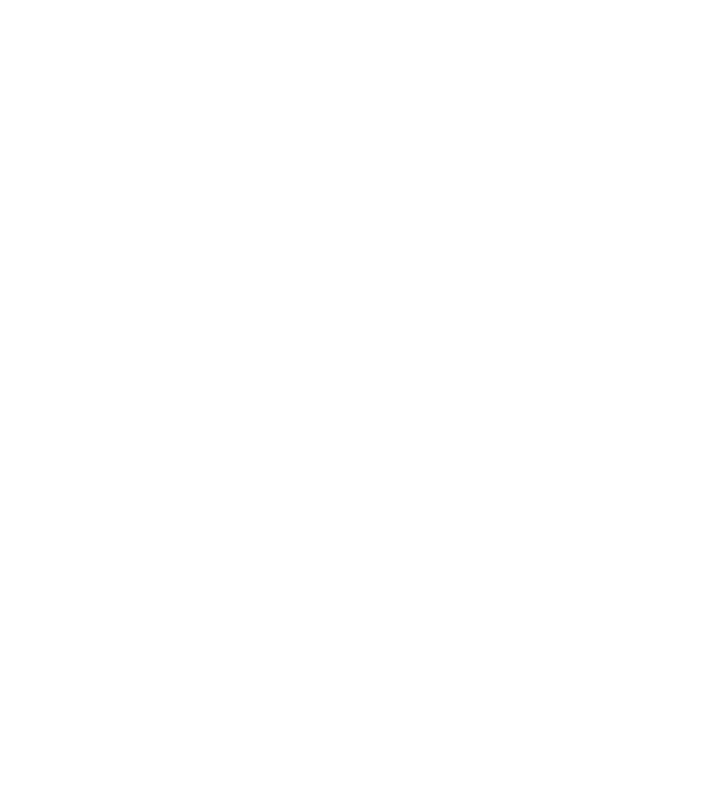
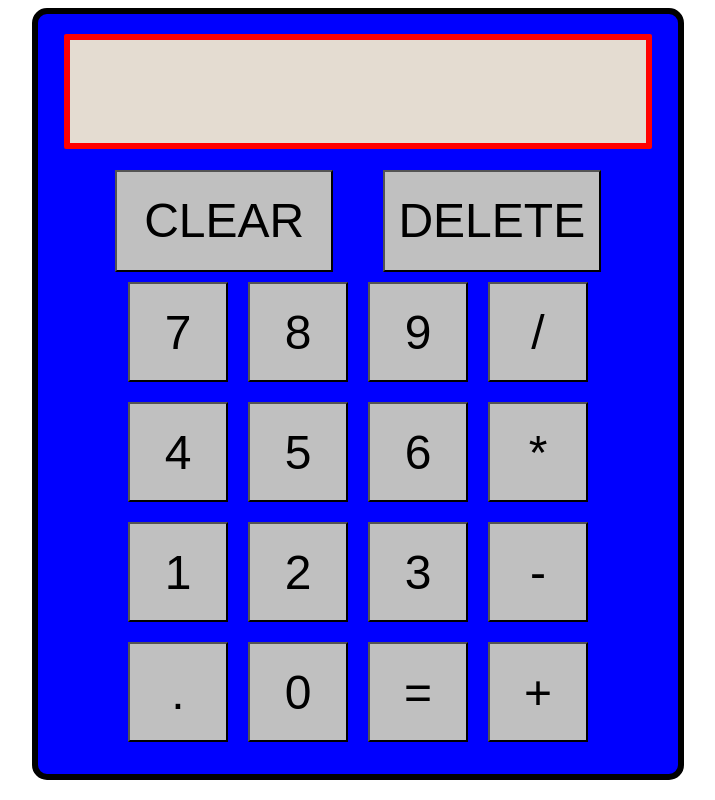
Before and after one commit to jackouni/odin-calculator, a plain HTML site: page index.html in a window 1280 px wide. Shown: the whole page, without its empty margins (282-997 px from the left). Drawn offline with Linux system fonts and the light colour scheme.

Commit message:
Added the elements for the UI for the calucaltor and some breif styling. This is just a quick layout so that I can test functionality. Will polish up and make the interface more adaptable and dynamic later.

```diff
--- a/index.html
+++ b/index.html
@@ -9,7 +9,34 @@
     <link rel="stylesheet" href="style.css">
 </head>
 <body>
+    <div id="calculator">
+        <div id="display"></div>
+        <div id="clear-delete">
+            <button id="clear-btn" class="btn"> CLEAR</button>
+            <button id="delete-btn" class="btn">DELETE</button>
+        </div>
+        <div id="btns-container">
+            <button class="btn">7</button>
+            <button class="btn">8</button>
+            <button class="btn">9</button>
+            <button class="btn">/</button>
+            <button class="btn">4</button>
+            <button class="btn">5</button>
+            <button class="btn">6</button>
+            <button class="btn">*</button>
+            <button class="btn">1</button>
+            <button class="btn">2</button>
+            <button class="btn">3</button>
+            <button class="btn">-</button>
+            <button class="btn">.</button>
+            <button class="btn">0</button>
+            <button class="btn">=</button>
+            <button class="btn">+</button>
+        </div>
 
+
+
+    </div>
 
 </body>
 </html>
--- a/style.css
+++ b/style.css
@@ -0,0 +1,60 @@
+body {
+    display: flex;
+    flex-direction: column;
+    align-items: center;
+}
+#calculator {
+    display: flex;
+    flex-direction: column;
+    align-items: center;
+    border: solid black 6px;
+    border-radius: 15px;
+    width: 50vw;
+    height: 95vh;
+    background-color: rgb(0, 0, 255);
+}
+
+#display {
+    width: 90%;
+    height: 15%;
+    margin:20px;
+    background-color: rgb(228, 220, 209);
+    border: solid rgb(255, 0, 0) 6px;
+    border-radius: 2px;
+}
+
+#clear-delete {
+    display: flex;
+    gap: 50px;
+    justify-content: center;
+    align-items: center;
+    width: 85%;
+    height: 15%;
+}
+
+#clear-btn {
+    width: 40%;
+    height: 99%;
+}
+
+#delete-btn {
+    width: 40%;
+    height: 99%;
+}
+
+#btns-container {
+    display: grid;
+    grid-template-columns: repeat(4, 100px);
+    grid-template-rows: repeat(4, 100px);
+    gap: 20px;
+    width: 85%;
+    height: 70%;
+    margin: 10px;
+    justify-content: center;
+}
+
+.btn {
+    font-size: 48px;
+    font-weight: 500;
+    background-color: rgb(192, 192, 192);
+}
```
